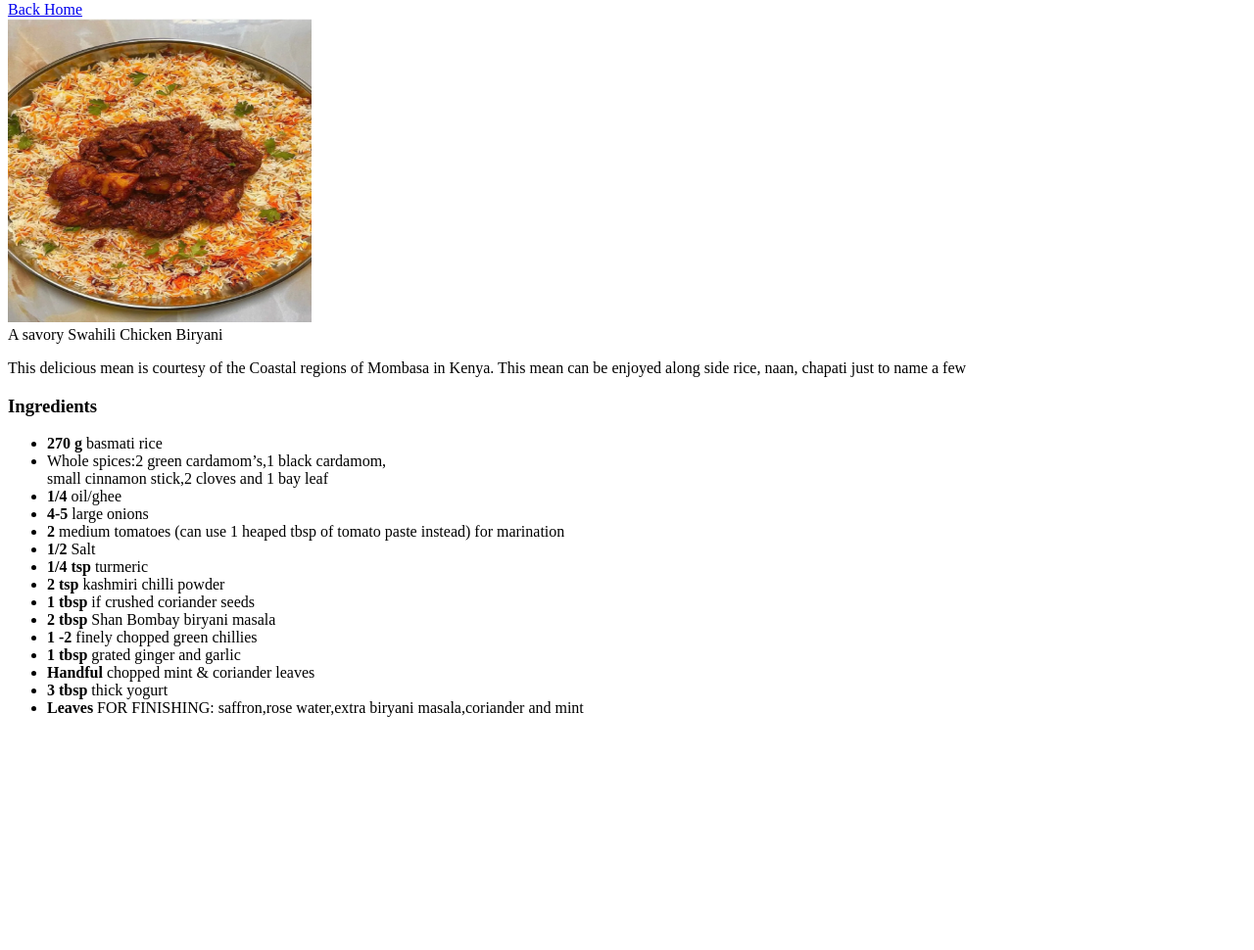
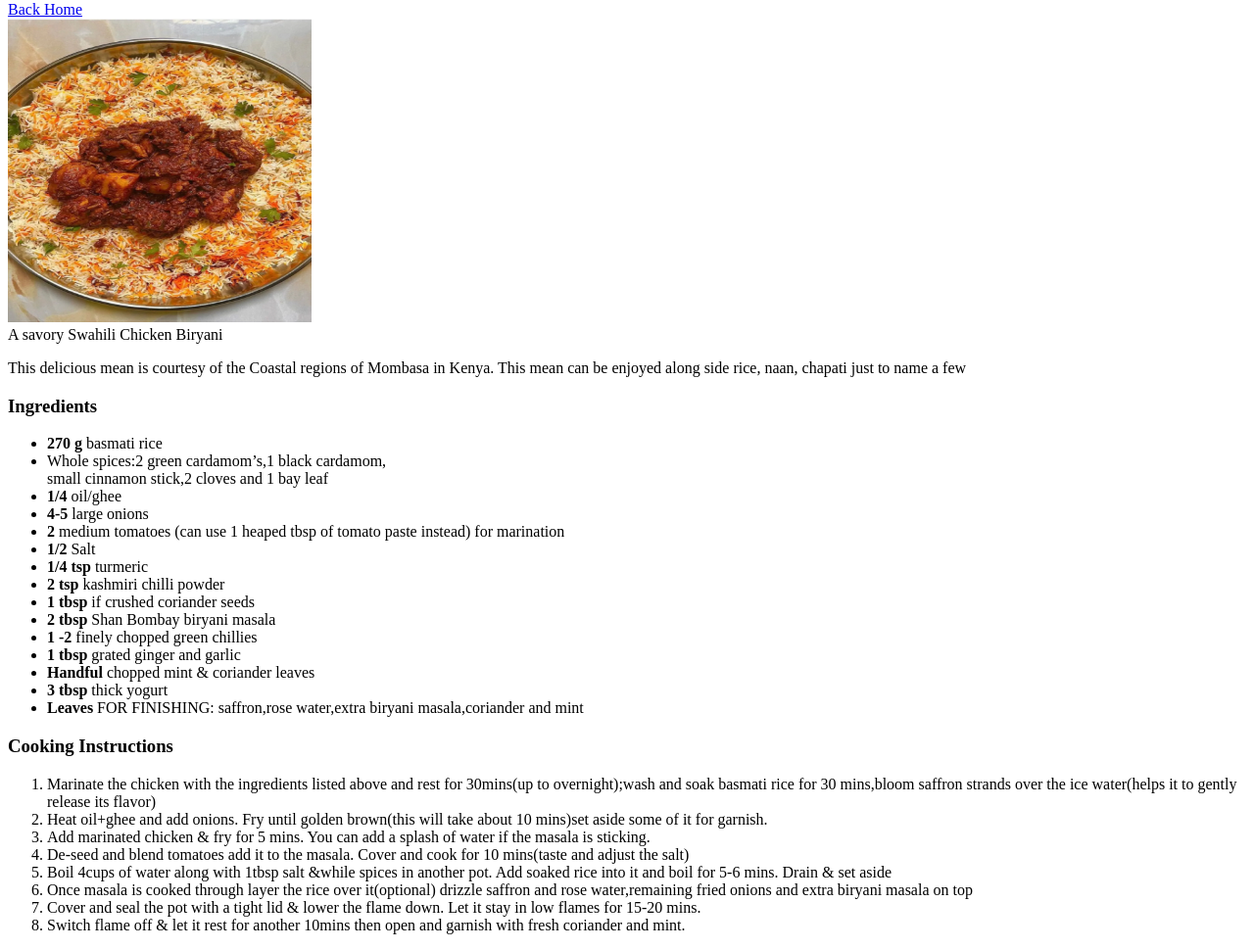
Before and after one commit to Martin-nitram1/Odin-recipie, a plain HTML site: page Recipe/biryani.html in a window 1280 px wide. Shown: the part 79-1049 px from the top of the page at 98% size. Before the commit the page ends 827 px from the top, so only its background shows below. Drawn offline with Linux system fonts and the light colour scheme.

Commit message:
added cooking instructions

```diff
--- a/Recipe/biryani.html
+++ b/Recipe/biryani.html
@@ -32,5 +32,17 @@
         <li><strong>3 tbsp</strong> thick yogurt</li>
         <li><strong>Leaves</strong> FOR FINISHING: saffron,rose water,extra biryani masala,coriander and mint</li>
     </ul>
+    <h3>Cooking Instructions</h3>
+    <ol>
+        <li>Marinate the chicken with the ingredients listed above and rest for 30mins(up to overnight);wash and soak basmati rice for 30 mins,bloom saffron strands over the ice water(helps it to gently release its flavor)</li>
+        <li>Heat oil+ghee and add onions. Fry until golden brown(this will take about 10 mins)set aside some of it for garnish.</li>
+        <li>Add marinated chicken & fry for 5 mins. You can add a splash of water if the masala is sticking.</li>
+        <li>De-seed and blend tomatoes add it to the masala. Cover and cook for 10 mins(taste and adjust the salt)</li>
+        <li>Boil 4cups of water along with 1tbsp salt &while spices in another pot. Add soaked rice into it and boil for 5-6 mins. Drain & set aside</li>
+        <li>Once masala is cooked through layer the rice over it(optional) drizzle saffron and rose water,remaining fried onions and extra biryani masala on top</li>
+        <li>Cover and seal the pot with a tight lid & lower the flame down. Let it stay in low flames for 15-20 mins.</li>
+        <li>Switch flame off & let it rest for another 10mins then open and garnish with fresh coriander and mint.</li>
+
+    </ol>
 </body>
 </html>
```
